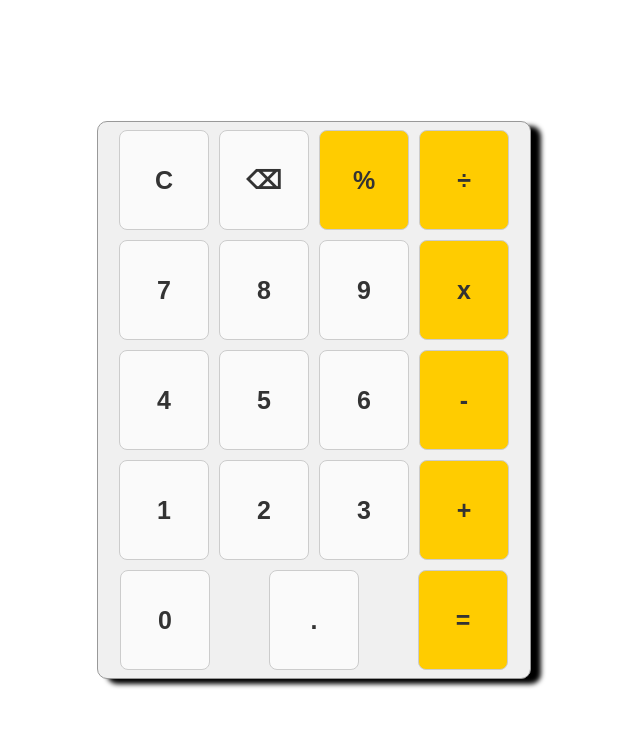
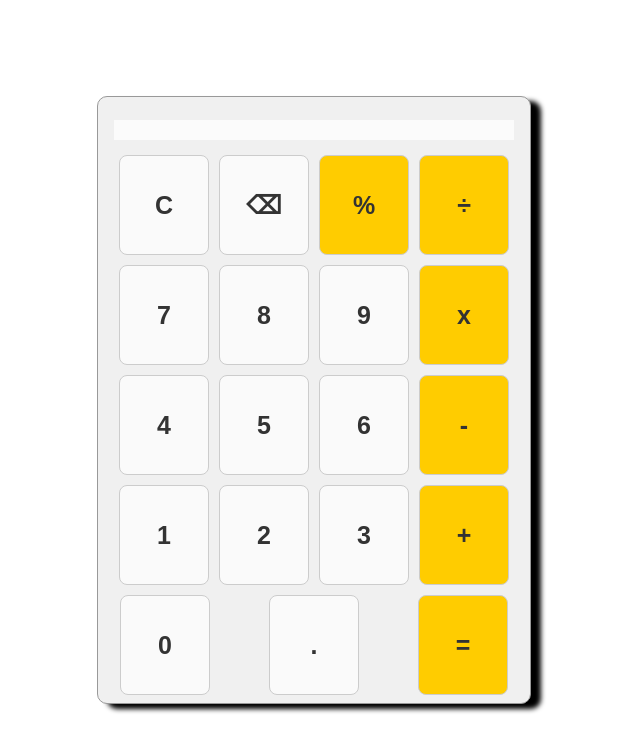
Before and after one commit to YunaBlood/Calculator, a plain HTML site: page index.html in a window 1280 px wide. Shown: the whole page, without its empty margins (326-966 px from the left). Drawn offline with Linux system fonts and the light colour scheme.

Commit message:
Changed style for display

```diff
--- a/style.css
+++ b/style.css
@@ -28,12 +28,25 @@ body{
     flex: 1;
 }
 
-#display-calc{
-    margin-top: 15px;
-    margin-bottom: 15px;
-    padding: 20px 3px 5px 3px;
-    font-size: 30px;
-    text-align: right;
+.display-calculator{
+    margin: 15px 0px;
+    background-color: rgba(255, 255, 255, .75);
+    display: flex;
+    align-items: flex-end;
+    flex-direction: column;
+    padding: 10px;
+    word-wrap: break-word;
+    word-break: break-all;
+}
+
+.display-calculator .previous-operand{
+    color: rgba(0, 0, 0, .75);
+    font-size: 1.5rem;
+}
+
+.display-calculator .current-operand{
+    color: black;
+    font-size: 2.5rem;
 }
 
 .container-AllButton{
```
